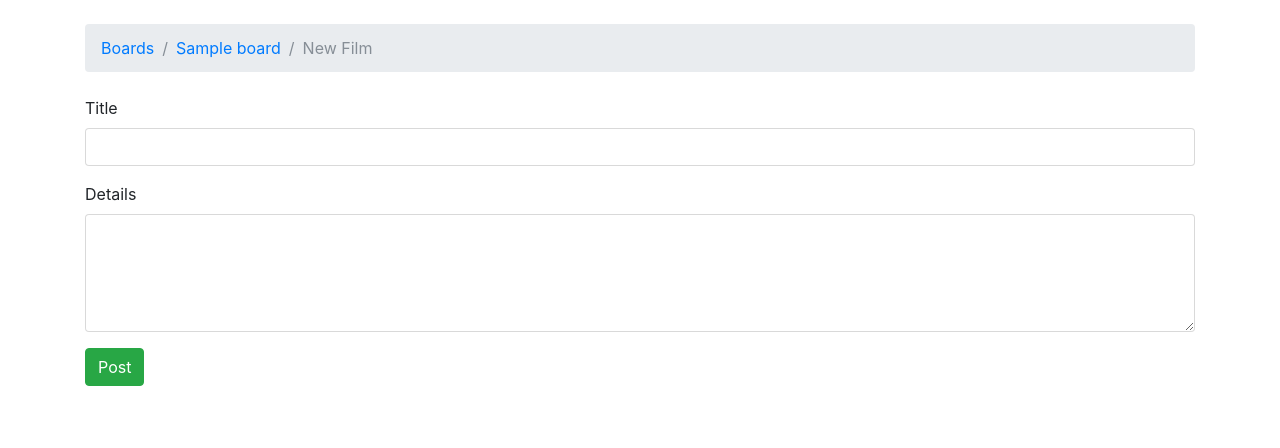
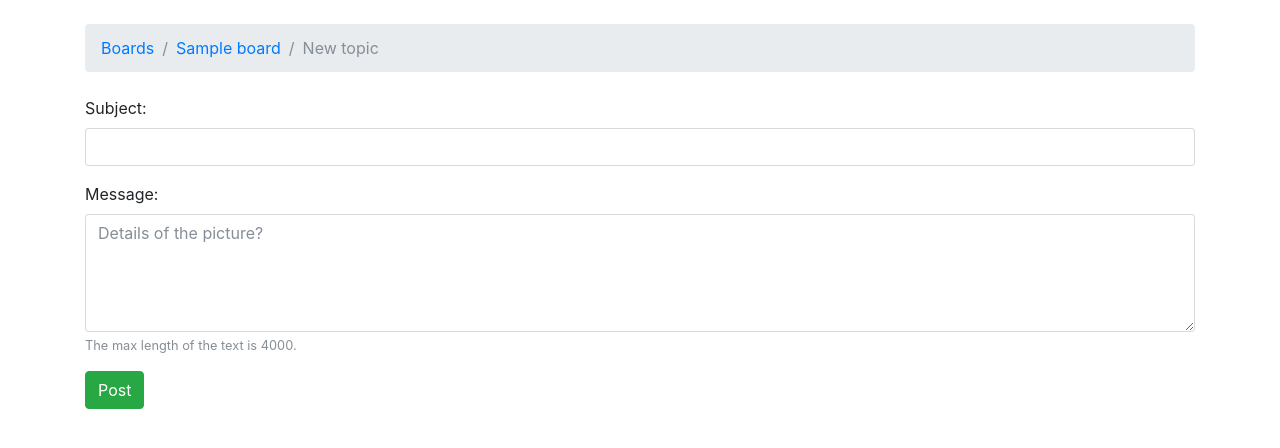
Before and after one commit to isntlee/BoardsBespoke, a Django app: page /boards/1/new in a window 1280 px wide. Shown: the part 56-504 px from the top of the page. Run offline with Django 4.2, Linux system fonts and the light colour scheme; tables that the repository leaves empty hold one stand-in row (values such as "Sample post"); some libraries are stand-ins or nearby versions.

Commit message:
Added forms.py, and related tests

```diff
--- /dev/null
+++ b/boards/forms.py
@@ -0,0 +1,15 @@
+from django import forms
+from .models import Topic
+
+class NewTopicForm(forms.ModelForm):
+    message = forms.CharField(
+        widget=forms.Textarea(
+            attrs={'rows': 5, 'placeholder': 'Details of the picture?'}
+        ),
+        max_length=4000,
+        help_text='The max length of the text is 4000.'
+    )
+
+    class Meta:
+        model = Topic
+        fields = ['subject', 'message']
--- a/boards/models.py
+++ b/boards/models.py
@@ -19,8 +19,6 @@ class Topic(models.Model):
     def __str__(self):
         return self.subject
 
-    # MUST FIX THE STR REFERENCE TO THESE TWO MODELS
-
 
 class Post(models.Model):
     message = models.TextField(max_length=4000)
@@ -29,6 +27,3 @@ class Post(models.Model):
     updated_at = models.DateTimeField(null=True)
     created_by = models.ForeignKey(User, related_name='posts_created', on_delete=models.CASCADE)
     updated_by = models.ForeignKey(User, null=True, related_name='+', on_delete=models.CASCADE)
-
-    def __str__(self):
-        return self.topic
--- a/boards/views.py
+++ b/boards/views.py
@@ -1,5 +1,6 @@
 from django.shortcuts import render,redirect, get_object_or_404
 from .models import Board, User, Topic, Post
+from .forms import NewTopicForm
 
 def home(request):
     boards = Board.objects.all()
@@ -11,24 +12,20 @@ def board_topics(request, pk):
 
 def new_topic(request, pk):
     board = get_object_or_404(Board, pk=pk)
+    user = User.objects.first()
     if request.method == 'POST':
-        subject = request.POST['subject']
-        message = request.POST['message']
-
-        user = User.objects.first()  # TODO: get the currently logged in user
-
-        topic = Topic.objects.create(
-            subject=subject,
-            board=board,
-            starter=user
-        )
-
-        post = Post.objects.create(
-            message=message,
-            topic=topic,
-            created_by=user
-        )
-
-        return redirect('board_topics', pk=board.pk)  # TODO: redirect to the created topic page
-
-    return render(request, 'new_topic.html', {'board': board})
+        form = NewTopicForm(request.POST)
+        if form.is_valid():
+            topic = form.save(commit=False)
+            topic.board = board
+            topic.starter = user
+            topic.save()
+            post = Post.objects.create(
+                message=form.cleaned_data.get('message'),
+                topic=topic,
+                created_by=user
+            )
+            return redirect('board_topics', pk=board.pk)  # TODO: redirect to the created topic page
+    else:
+        form = NewTopicForm()
+    return render(request, 'new_topic.html', {'board': board, 'form': form})
--- a/core/settings.py
+++ b/core/settings.py
@@ -38,6 +38,7 @@ INSTALLED_APPS = [
     'django.contrib.sessions',
     'django.contrib.messages',
     'django.contrib.staticfiles',
+    'widget_tweaks',
     'boards',
 ]
 
--- a/requirements.txt
+++ b/requirements.txt
@@ -1,5 +1,6 @@
 asgiref==3.6.0
 Django==4.2
+django-widget-tweaks==1.4.12
 python-decouple==3.8
 sqlparse==0.4.4
 tzdata==2023.3
--- /dev/null
+++ b/templates/includes/form.html
@@ -0,0 +1,31 @@
+{% load widget_tweaks %}
+
+{% for field in form %}
+  <div class="form-group">
+    {{ field.label_tag }}
+
+    {% if form.is_bound %}
+
+      {% if field.errors %}
+        {% render_field field class="form-control is-invalid" %}
+        {% for error in field.errors %}
+          <div class="invalid-feedback">
+            {{ error }}
+          </div>
+        {% endfor %}
+
+      {% else %}
+        {% render_field field class="form-control is-valid" %}
+      {% endif %}
+
+    {% else %}
+      {% render_field field class="form-control" %}
+    {% endif %}
+
+    {% if field.help_text %}
+      <small class="form-text text-muted">
+        {{ field.help_text }}
+      </small>
+    {% endif %}
+  </div>
+{% endfor %}
--- a/templates/new_topic.html
+++ b/templates/new_topic.html
@@ -5,20 +5,15 @@
 {% block breadcrumb %}
   <li class="breadcrumb-item"><a href="{% url 'home' %}">Boards</a></li>
   <li class="breadcrumb-item"><a href="{% url 'board_topics' board.pk %}">{{ board.name }}</a></li>
-  <li class="breadcrumb-item active">New Film</li>
+  <li class="breadcrumb-item active">New topic</li>
 {% endblock %}
 
 {% block content %}
-  <form method="post">
-    {% csrf_token %}
-    <div class="form-group">
-      <label for="id_subject">Title</label>
-      <input type="text" class="form-control" id="id_subject" name="subject">
-    </div>
-    <div class="form-group">
-      <label for="id_message">Details</label>
-      <textarea rows="5" class="form-control" id="id_message" name="message"></textarea>
-    </div>
-    <button type="submit" class="btn btn-success">Post</button>
-  </form>
+<form method="post" novalidate>
+  {% csrf_token %}
+
+  {% include 'includes/form.html' %}
+
+  <button type="submit" class="btn btn-success">Post</button>
+</form>
 {% endblock %}
```
Also changed, not shown: boards/tests.py (+18 -0 lines).
